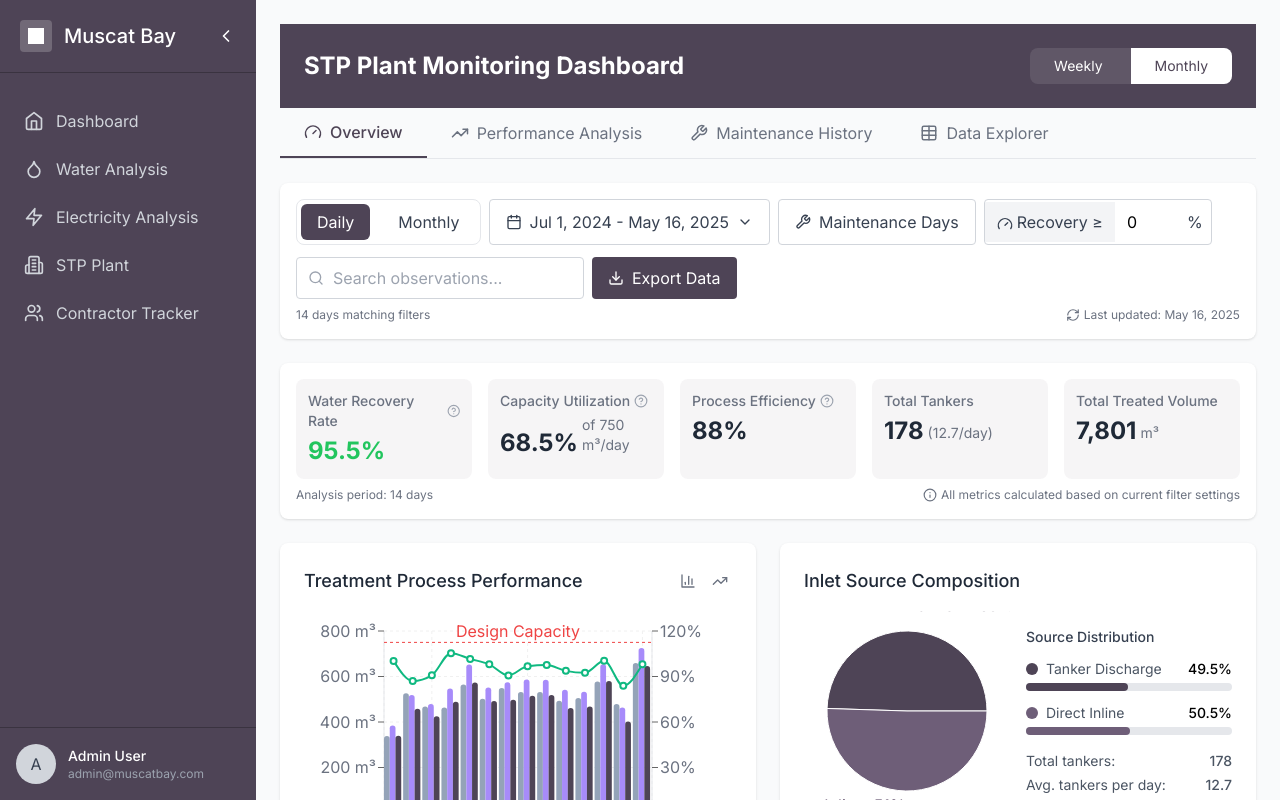
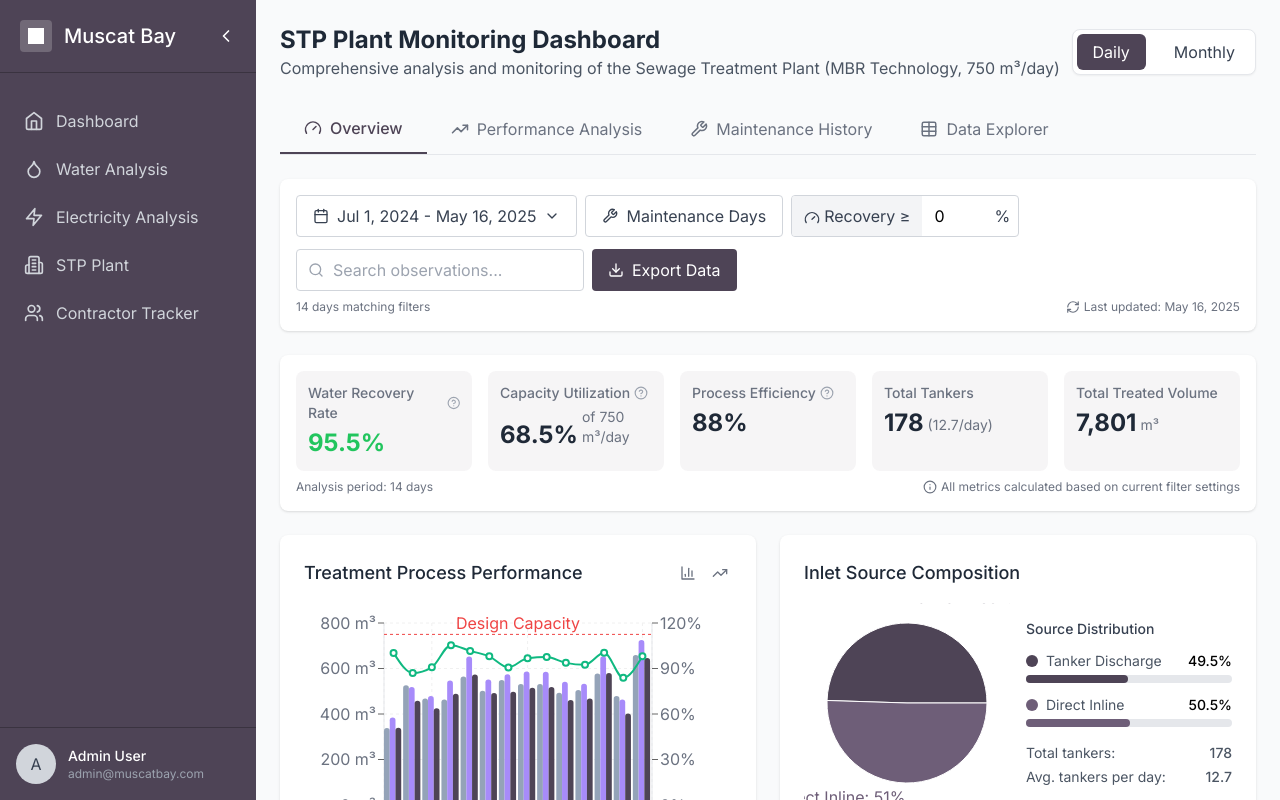
Before and after one commit to ARahim900/GPowerMB, a React (Create React App) app: page /stp in a window 1280 px wide. Built offline with nearby package versions, Linux system fonts and the light colour scheme; the HTML template or start-up script is replaced by a standard one.

Commit message:
Update STPPlant dashboard with enhanced visualization and analytics

```diff
--- a/src/pages/STPPlant.jsx
+++ b/src/pages/STPPlant.jsx
@@ -48,11 +48,11 @@ import {
   ReferenceLine
 } from 'recharts';
 
-import { stpData, groupDataByMonth, calculateSTPMetrics, getMaintenanceIssues, getMonthlyAverages, getDateRanges } from '../data/stpData';
+import { stpData, groupDataByMonth, calculateSTPMetrics, getMaintenanceIssues } from '../data/stpData';
 import PageHeader from '../components/PageHeader';
 
 // Enhanced STP Dashboard Component
-const EnhancedSTPDashboard = () => {
+const STPPlant = () => {
   // State for active tab
   const [activeTab, setActiveTab] = useState('overview');
   // State for view type (daily/monthly)
@@ -73,12 +73,6 @@ const EnhancedSTPDashboard = () => {
   const PRIMARY_COLOR = '#4E4456';
   const SECONDARY_COLOR = '#6E5E78';
   const COLORS = [PRIMARY_COLOR, '#6E5E78', '#8F7A9A', '#AF96BC', '#D0B2DE', '#E6CCF0', '#F2E5F9'];
-
-  // Set initial date range on component mount
-  useEffect(() => {
-    const { startDate, endDate } = getDateRanges();
-    setDateRange({ start: startDate, end: endDate });
-  }, []);
 
   // Filter data based on date range, efficiency threshold, and maintenance filter
   const filteredData = useMemo(() => {
@@ -186,11 +180,38 @@ const EnhancedSTPDashboard = () => {
   }, [filteredData]);
 
   return (
-    <div className="p-6 bg-gray-50">
-      <PageHeader
-        title="STP Plant Monitoring Dashboard"
-        description="Comprehensive analysis and monitoring of the Sewage Treatment Plant (MBR Technology, 750 m³/day)"
-      />
+    <div className="flex flex-col bg-gray-50 min-h-screen">
+      <div className="p-6">
+        <div className="flex justify-between items-center mb-6">
+          <div>
+            <h1 className="text-2xl font-bold text-gray-800">STP Plant Monitoring Dashboard</h1>
+            <p className="text-gray-600">Comprehensive analysis and monitoring of the Sewage Treatment Plant (MBR Technology, 750 m³/day)</p>
+          </div>
+
+          {/* View Type Selector */}
+          <div className="flex items-center space-x-3 bg-white p-1 rounded-lg shadow-sm border border-gray-200">
+            <button
+              onClick={() => setViewType('daily')}
+              className={`px-4 py-1.5 rounded-md transition-colors ${
+                viewType === 'daily'
+                ? 'bg-[#4E4456] text-white'
+                : 'hover:bg-gray-100 text-gray-700'
+              }`}
+            >
+              Daily
+            </button>
+            <button
+              onClick={() => setViewType('monthly')}
+              className={`px-4 py-1.5 rounded-md transition-colors ${
+                viewType === 'monthly'
+                ? 'bg-[#4E4456] text-white'
+                : 'hover:bg-gray-100 text-gray-700'
+              }`}
+            >
+              Monthly
+            </button>
+          </div>
+        </div>
 
         {/* Top Navigation Tabs */}
         <div className="flex border-b border-gray-200 mb-6 overflow-x-auto">
@@ -244,30 +265,6 @@ const EnhancedSTPDashboard = () => {
         <div className="mb-6 bg-white p-4 rounded-lg shadow">
           <div className="flex flex-wrap justify-between items-center gap-3">
             <div className="flex flex-wrap gap-2">
-            {/* View Type Selector */}
-            <div className="flex items-center space-x-3 bg-white p-1 rounded-lg border border-gray-200">
-              <button
-                onClick={() => setViewType('daily')}
-                className={`px-4 py-1.5 rounded-md transition-colors ${
-                  viewType === 'daily'
-                  ? 'bg-[#4E4456] text-white'
-                  : 'hover:bg-gray-100 text-gray-700'
-                }`}
-              >
-                Daily
-              </button>
-              <button
-                onClick={() => setViewType('monthly')}
-                className={`px-4 py-1.5 rounded-md transition-colors ${
-                  viewType === 'monthly'
-                  ? 'bg-[#4E4456] text-white'
-                  : 'hover:bg-gray-100 text-gray-700'
-                }`}
-              >
-                Monthly
-              </button>
-            </div>
-
               {/* Date Range Picker */}
               <button
                 className="flex items-center px-4 py-2 bg-white border border-gray-300 rounded text-gray-700 hover:bg-gray-50 transition-colors"
@@ -999,7 +996,8 @@ const EnhancedSTPDashboard = () => {
           )}
         </div>
       </div>
+    </div>
   );
 };
 
-export default EnhancedSTPDashboard;
+export default STPPlant;
```
Lines whose indentation alone changed are shown as unchanged.
